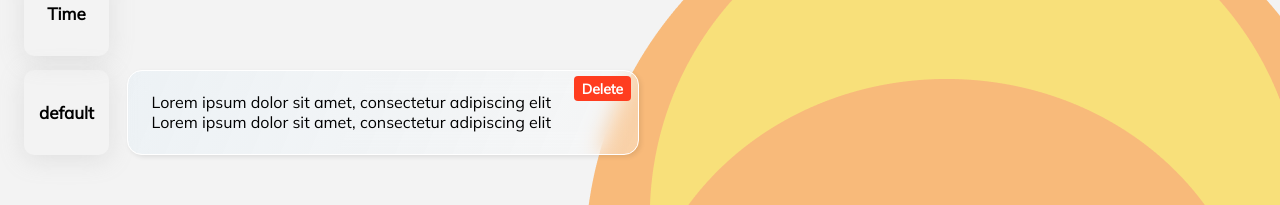
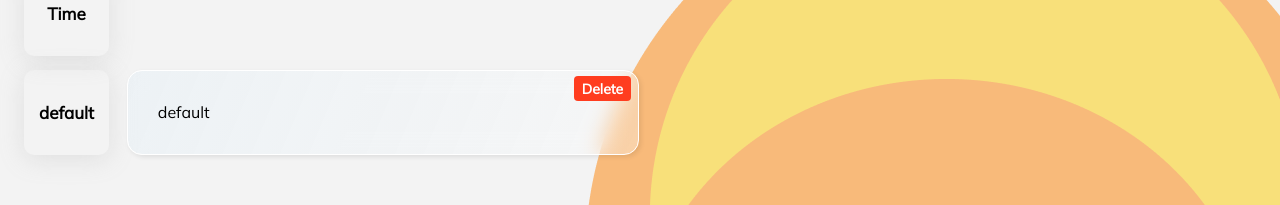
Before and after one commit to gustavoeyros/weekly-planner, a React (Vite) app: page /dashboard in a window 1280 px wide. Shown: the part 298-503 px from the top of the page. Built offline with nearby package versions, Linux system fonts and the light colour scheme; sample sign-in values are in the browser's storage.

Commit message:
fix: style after card added

```diff
--- a/src/components/Planner/index.jsx
+++ b/src/components/Planner/index.jsx
@@ -8,6 +8,7 @@ import {
   Issues,
   IssuesColor,
   DeleteButton,
+  DeleteContainer,
 } from "./styled";
 
 const Planner = ({ cardTask }) => {
@@ -33,12 +34,10 @@ const Planner = ({ cardTask }) => {
 
                 <Issues>
                   <IssuesColor day={item.day} />
-
-                  <span>
-                    Lorem ipsum dolor sit amet, consectetur adipiscing elit
-                    Lorem ipsum dolor sit amet, consectetur adipiscing elit
-                  </span>
-                  <DeleteButton>Delete</DeleteButton>
+                  <span>{item.name}</span>
+                  <DeleteContainer>
+                    <DeleteButton>Delete</DeleteButton>
+                  </DeleteContainer>
                 </Issues>
               </TaskContainer>
             </>
--- a/src/components/Planner/styled.js
+++ b/src/components/Planner/styled.js
@@ -59,7 +59,6 @@ export const TaskContainer = styled.div`
 
 export const Issues = styled.div`
   display: flex;
-  justify-content: center;
   align-items: center;
   background: linear-gradient(
     112.83deg,
@@ -81,6 +80,7 @@ export const Issues = styled.div`
 
 export const IssuesColor = styled.div`
   display: flex;
+
   background: var(--${({ day }) => day}-color);
   width: 20px;
   height: 85px;
@@ -95,7 +95,6 @@ export const DeleteButton = styled.button`
   border: none;
   color: white;
   cursor: pointer;
-
   font-size: 14px;
   padding: 10px 12px;
   width: 57px;
@@ -106,3 +105,10 @@ export const DeleteButton = styled.button`
   font-weight: 800;
   border-radius: 4px;
 `;
+
+export const DeleteContainer = styled.div`
+  display: flex;
+  justify-content: flex-end;
+
+  width: 100%;
+`;
```
